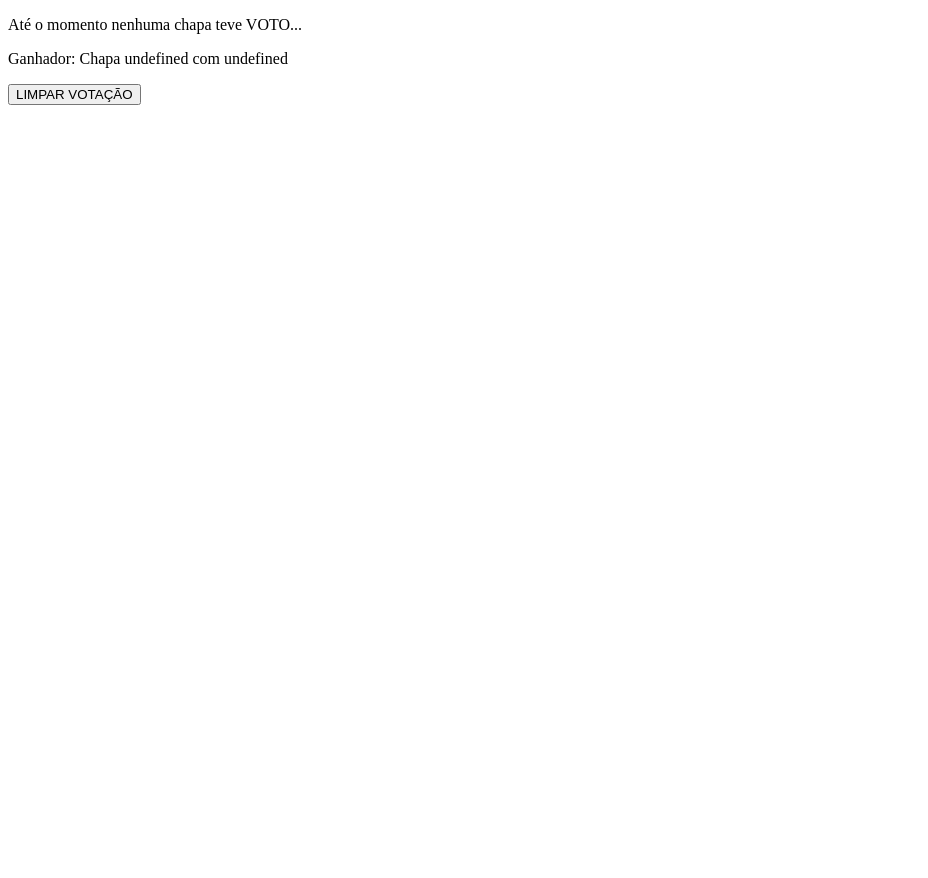
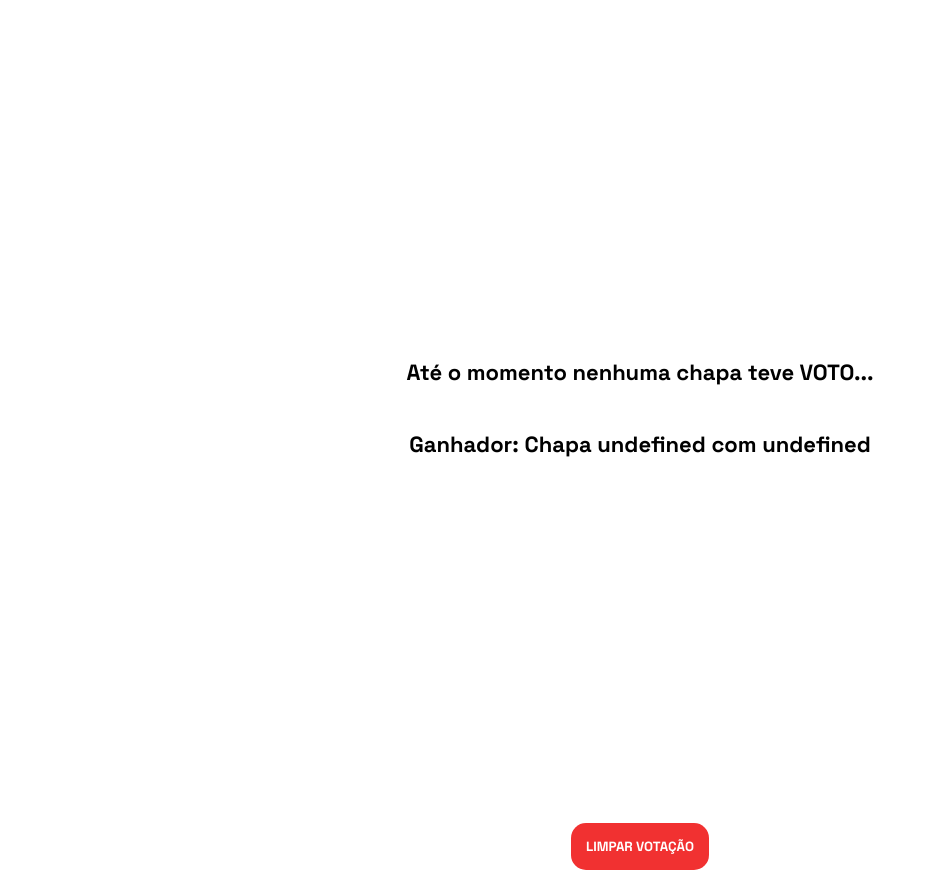
Before and after one commit to luis-fernand0/urna-eletronica, a plain HTML site: page resultado.html in a window 1280 px wide. Shown: the whole page, without its empty margins (0-928 px from the left). Before the commit the page ends 800 px from the top, so only its background shows below. Drawn offline with Linux system fonts and the light colour scheme; the site is published under a folder, as on GitHub Pages, so addresses that start at the root find nothing.

Commit message:
corrigindo erro de caminho para encontrar o arquivo de estilização

```diff
--- a/resultado.html
+++ b/resultado.html
@@ -4,7 +4,7 @@
 <head>
     <meta charset="UTF-8">
     <meta name="viewport" content="width=device-width, initial-scale=1.0">
-    <link rel="stylesheet" href="/src/style/resultado.css">
+    <link rel="stylesheet" href="src/style/resultado.css">
     <title>Resultados</title>
 </head>
 
```
